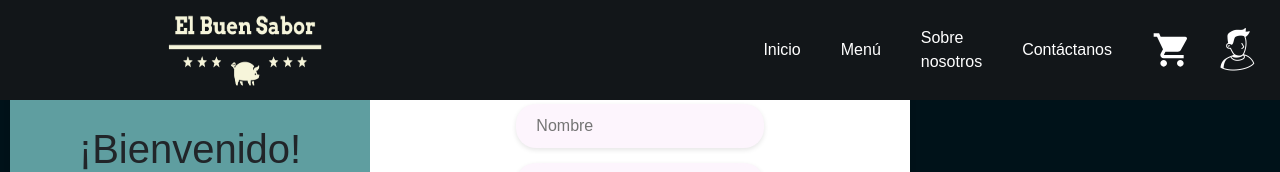
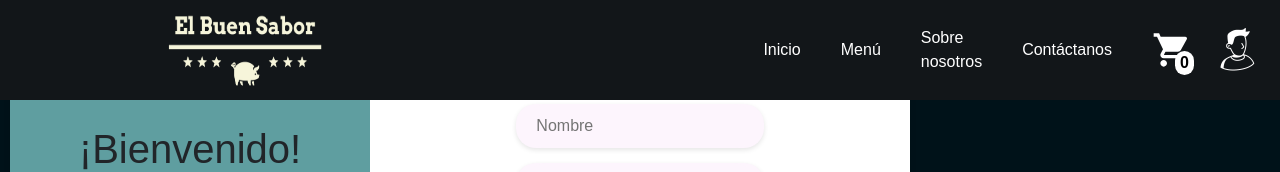
Before and after one commit to Granzo05/Ecommerce-restaurante, a React (Vite) app: page /login-cliente in a window 1280 px wide. Shown: the top 172 px of the page. Built offline with nearby package versions, Linux system fonts and the light colour scheme.

Commit message:
carrito mejorado

```diff
--- a/src/components/Header.tsx
+++ b/src/components/Header.tsx
@@ -35,7 +35,8 @@ const Header = () => {
                 <div className='cuenta'>
                     <button className='iniciar-sesion'>Iniciar sesión</button>
                     <div className='mi-cuenta'>
-                    <button id='carrito' style={{background: 'none', border: 'none', color: 'white', margin: '20px'}}><ShoppingCartIcon/></button>
+                        <button id='carrito' style={{background: 'none', border: 'none', color: 'white', margin: '20px', position: 'relative'}}><ShoppingCartIcon style={{display: 'block'}}/><label id='contador-carrito'>0</label></button>
+
                         <button id='cuenta' style={{background: 'none', border: 'none', color: 'white'}}><img src={UserLogo} alt="" style={{width: '50px', cursor: 'pointer'}}/></button>
 
                     </div>
--- a/src/styles/header.css
+++ b/src/styles/header.css
@@ -221,3 +221,15 @@ transition: 0.4s;
   filter: drop-shadow(10px 8px 6px #ff0055);
   transition: 0.4s;
 }
+
+#contador-carrito{
+  background-color: white;
+  color: black;
+  padding: 0 5px;
+  border-radius: 10px;
+  font-weight: bold;
+  cursor: pointer;
+  position: absolute;
+  bottom: -5px;
+  right: -2px;
+}
```
